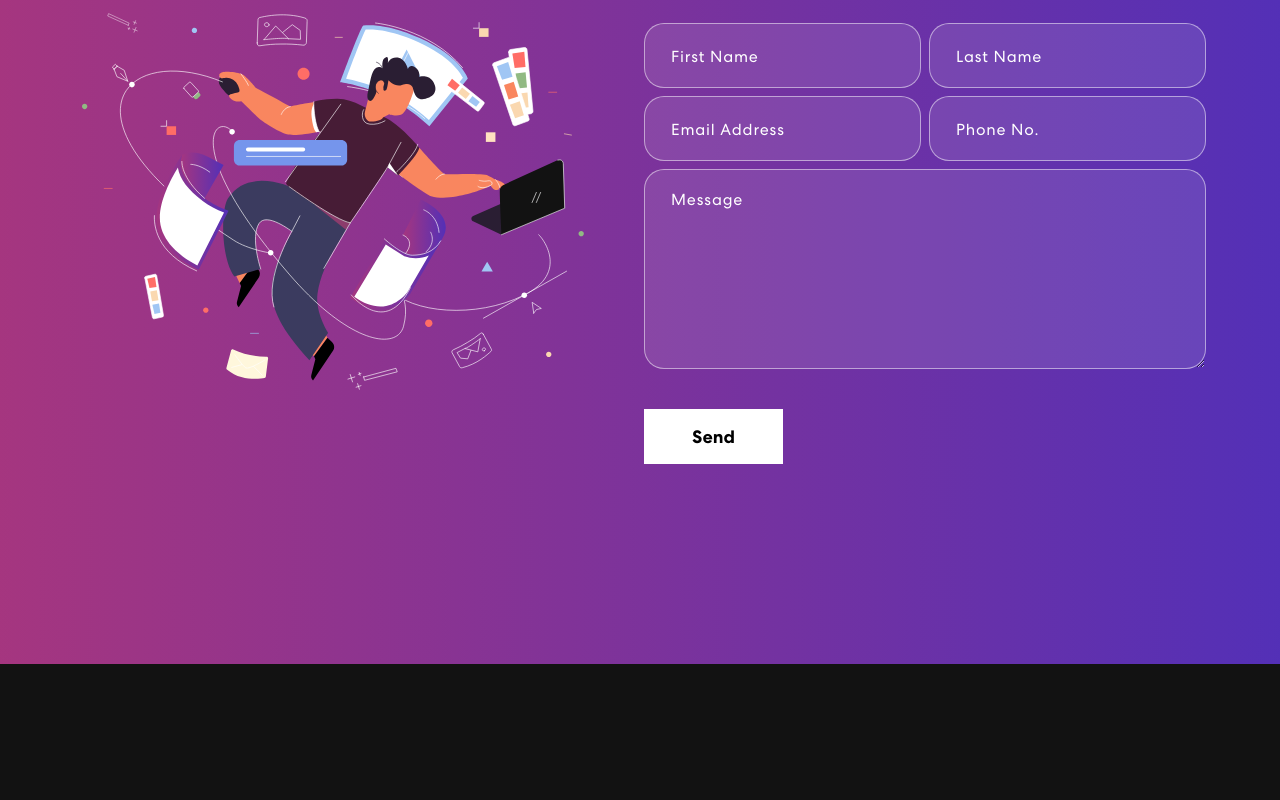
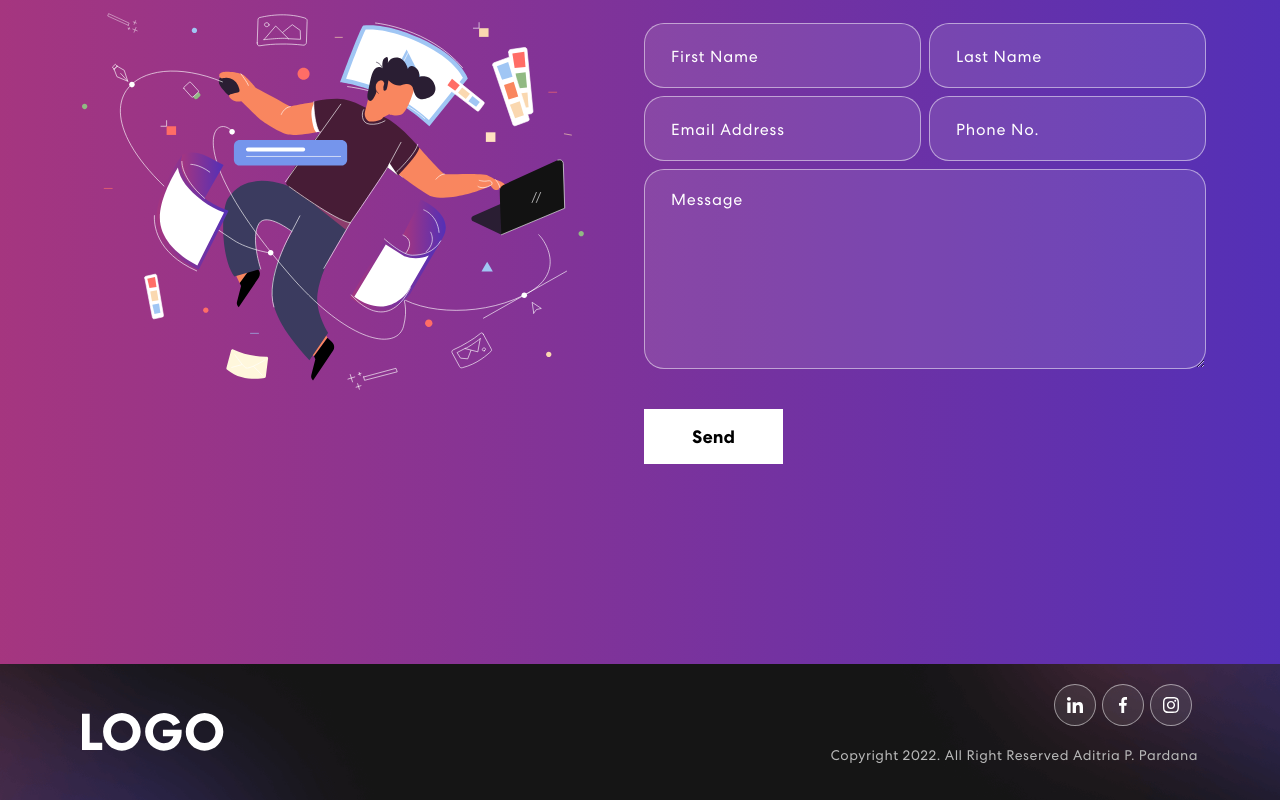
Before and after one commit to pardana/aditria-pardana, a React (Create React App) app: page / in a window 1280 px wide. Shown: the part 2547-3347 px from the top of the page. Before the commit the page ends 3211 px from the top, so only its background shows below. Built offline with nearby package versions, Linux system fonts and the light colour scheme.

Commit message:
update css

```diff
--- a/package.json
+++ b/package.json
@@ -6,6 +6,7 @@
     "@testing-library/jest-dom": "^5.16.5",
     "@testing-library/react": "^13.4.0",
     "@testing-library/user-event": "^13.5.0",
+    "animate.css": "^4.1.1",
     "bootstrap": "^5.2.1",
     "cors": "^2.8.5",
     "express": "^4.18.1",
@@ -14,6 +15,7 @@
     "react-bootstrap": "^2.5.0",
     "react-bootstrap-icons": "^1.8.4",
     "react-dom": "^18.2.0",
+    "react-mailchimp-subscribe": "^2.1.3",
     "react-multi-carousel": "^2.8.2",
     "react-scripts": "5.0.1",
     "web-vitals": "^2.1.4"
--- a/src/App.css
+++ b/src/App.css
@@ -560,7 +560,7 @@
 
 /************ Footer Css ************/
 .footer {
-  padding: 0 0 50px 0;
+  padding: 20px 0 20px 0;
   background-image: url("./assets/img/footer-bg.png");
   background-position: center center;
   background-size: cover;
--- a/src/App.js
+++ b/src/App.js
@@ -7,6 +7,7 @@
 import Skills from "./components/Skills";
 import Projects from "./components/Projects";
 import Contact from "./components/Contact";
+import Footer from "./components/Footer";
 
 function App() {
   return (
@@ -16,6 +17,7 @@
       <Skills />
       <Projects />
       <Contact />
+      <Footer />
     </div>
   );
 }
--- a/src/components/Contact.js
+++ b/src/components/Contact.js
@@ -34,6 +34,7 @@
       body: JSON.stringify(formDetails),
     });
     setButtonText("Send");
+    let result = response.json();
     setFormDetails(formInitialDetails);
     if (result.code === 200) {
       setStatus({ success: true, message: "Message sent successfully." });
--- /dev/null
+++ b/src/components/Footer.js
@@ -0,0 +1,34 @@
+import React from "react";
+import { Container, Row, Col } from "react-bootstrap";
+import logo from "../assets/img/logo.svg";
+import navIcon1 from "../assets/img/nav-icon1.svg";
+import navIcon2 from "../assets/img/nav-icon2.svg";
+import navIcon3 from "../assets/img/nav-icon3.svg";
+
+export default function Footer() {
+  return (
+    <footer className="footer">
+      <Container>
+        <Row className="align-items-center">
+          <Col sm={6}>
+            <img src={logo} alt="Logo" />
+          </Col>
+          <Col sm={6} className="text-center text-sm-end">
+            <div className="social-icon">
+              <a href="">
+                <img src={navIcon1} />
+              </a>
+              <a href="">
+                <img src={navIcon2} />
+              </a>
+              <a href="">
+                <img src={navIcon3} />
+              </a>
+            </div>
+            <p>Copyright 2022. All Right Reserved Aditria P. Pardana</p>
+          </Col>
+        </Row>
+      </Container>
+    </footer>
+  );
+}
```
Also changed, not shown: 1 other file (tests, documents, lock files or other folders).
